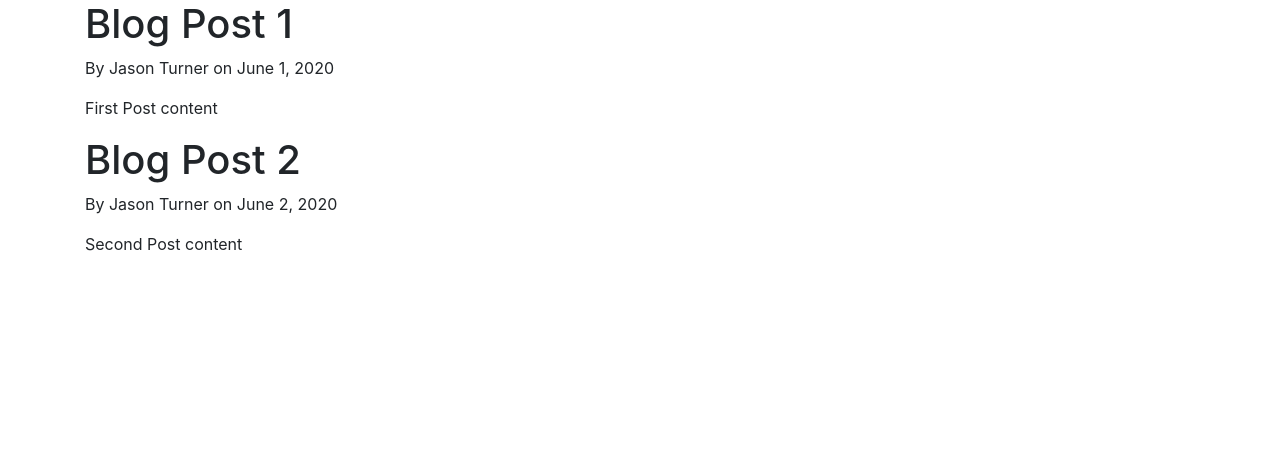
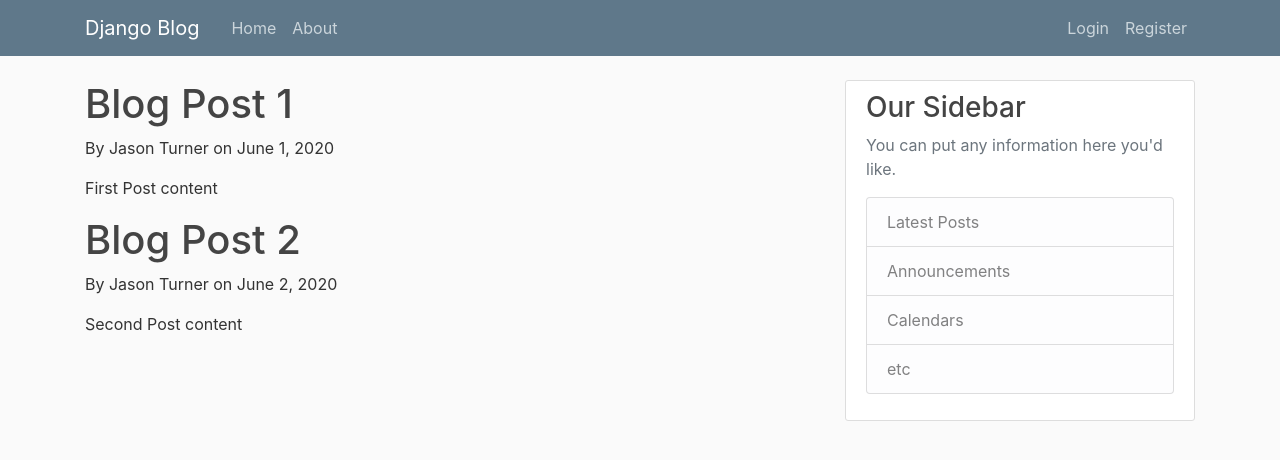
Before and after one commit to e5t/django, a Django app: page / in a window 1280 px wide. Shown: the top 460 px of the page. Run offline with Django 3.2, Linux system fonts and the light colour scheme; some libraries are stand-ins or nearby versions.

Commit message:
missed base html

```diff
--- a/django_project/blog/templates/blog/base.html
+++ b/django_project/blog/templates/blog/base.html
@@ -1,3 +1,4 @@
+{% load static %}
 <!DOCTYPE html>
     <head>
         <!-- Required meta tags -->
@@ -7,6 +8,8 @@
             <!-- Bootstrap CSS -->
             <link rel="stylesheet" href="https://stackpath.bootstrapcdn.com/bootstrap/4.5.0/css/bootstrap.min.css" integrity="sha384-9aIt2nRpC12Uk9gS9baDl411NQApFmC26EwAOH8WgZl5MYYxFfc+NcPb1dKGj7Sk" crossorigin="anonymous">
 
+            <link rel="stylesheet" type='text/css' href="{% static 'blog/main.css' %}">
+
         {% if title %}
             <title>Django Blog - {{ title }}</title>
         {% else %}
@@ -14,9 +17,47 @@
         {% endif %}
     </head>
     <body>
-        <div class="container">
-            {% block content %}{% endblock content %}
-        </div>
+        <header class="site-header">
+            <nav class="navbar navbar-expand-md navbar-dark bg-steel fixed-top">
+              <div class="container">
+                <a class="navbar-brand mr-4" href="/">Django Blog</a>
+                <button class="navbar-toggler" type="button" data-toggle="collapse" data-target="#navbarToggle" aria-controls="navbarToggle" aria-expanded="false" aria-label="Toggle navigation">
+                <span class="navbar-toggler-icon"></span>
+                </button>
+                <div class="collapse navbar-collapse" id="navbarToggle">
+                  <div class="navbar-nav mr-auto">
+                    <a class="nav-item nav-link" href="/">Home</a>
+                    <a class="nav-item nav-link" href="/about">About</a>
+                  </div>
+                  <!-- Navbar Right Side -->
+                  <div class="navbar-nav">
+                    <a class="nav-item nav-link" href="#">Login</a>
+                    <a class="nav-item nav-link" href="#">Register</a>
+                  </div>
+                </div>
+              </div>
+            </nav>
+        </header>
+         <main role="main" class="container">
+            <div class="row">
+            <div class="col-md-8">
+                {% block content %}{% endblock %}
+            </div>
+            <div class="col-md-4">
+                <div class="content-section">
+                <h3>Our Sidebar</h3>
+                <p class='text-muted'>You can put any information here you'd like.
+                    <ul class="list-group">
+                    <li class="list-group-item list-group-item-light">Latest Posts</li>
+                    <li class="list-group-item list-group-item-light">Announcements</li>
+                    <li class="list-group-item list-group-item-light">Calendars</li>
+                    <li class="list-group-item list-group-item-light">etc</li>
+                    </ul>
+                </p>
+                </div>
+            </div>
+            </div>
+        </main>
         <!-- Optional JavaScript -->
         <!-- jQuery first, then Popper.js, then Bootstrap JS -->
         <script src="https://code.jquery.com/jquery-3.5.1.slim.min.js" integrity="sha384-DfXdz2htPH0lsSSs5nCTpuj/zy4C+OGpamoFVy38MVBnE+IbbVYUew+OrCXaRkfj" crossorigin="anonymous"></script>
```
